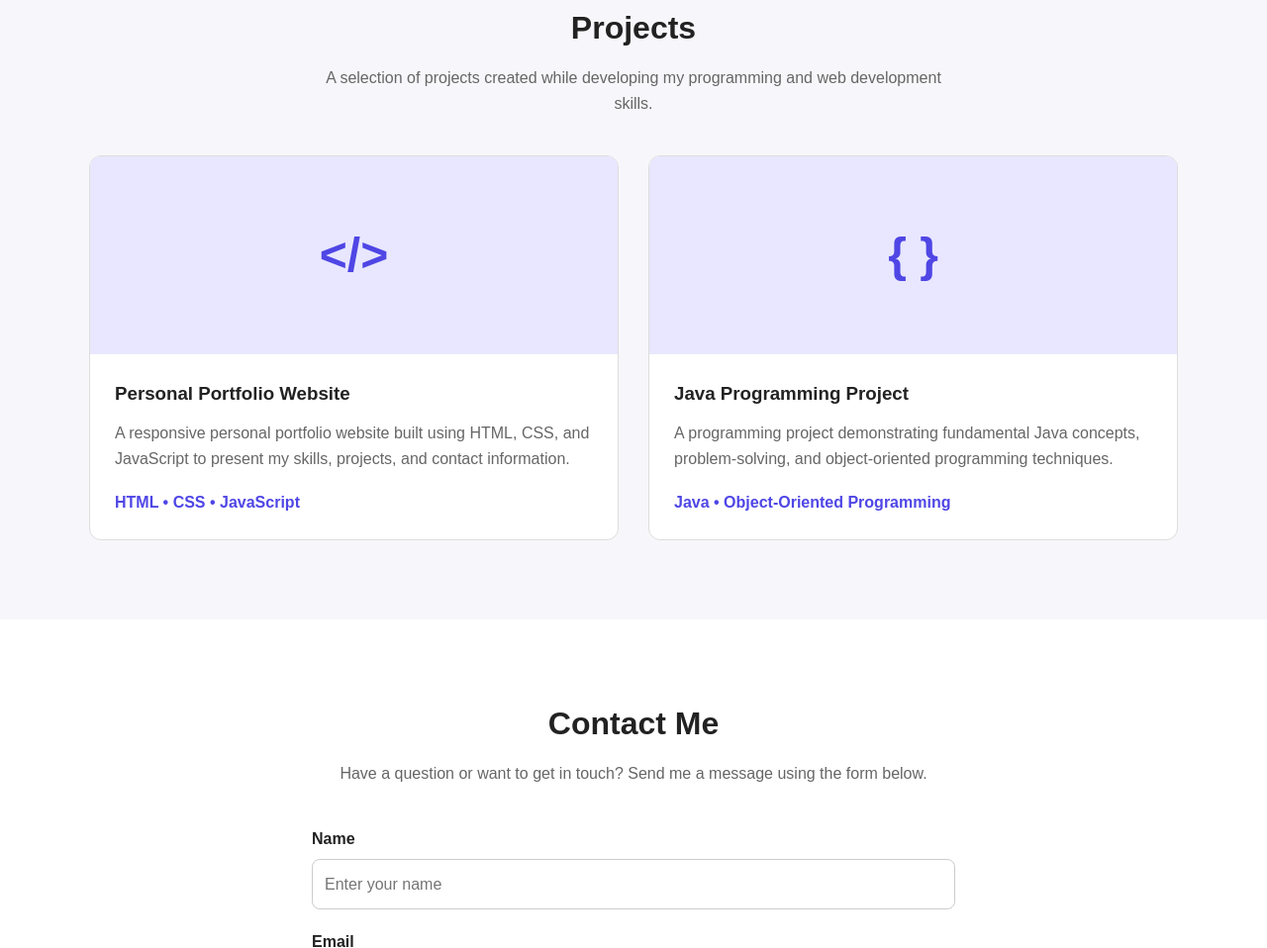
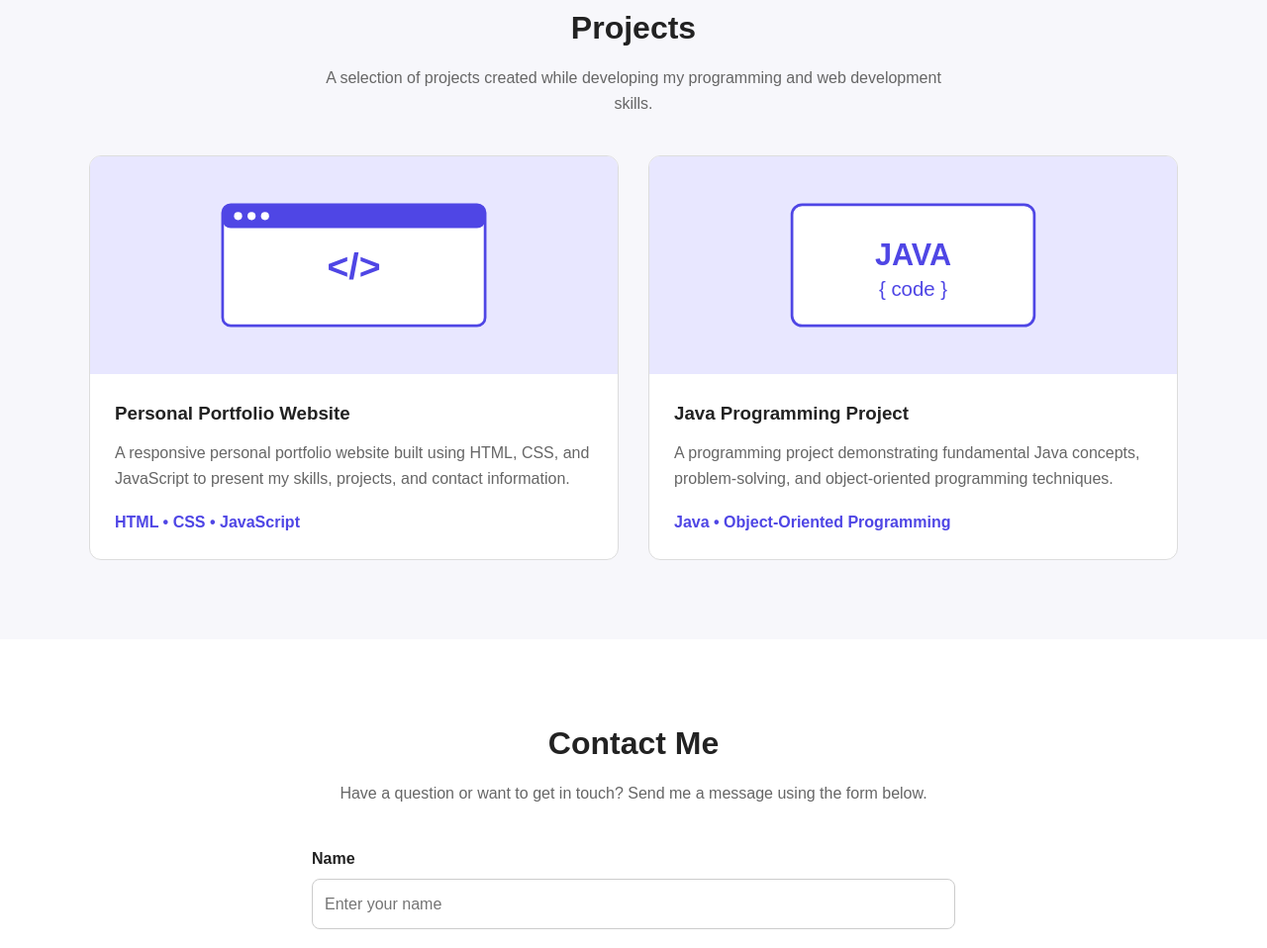
Before and after one commit to Lames28-prog/202333490-lamisalhababi-assignment1, a plain HTML site: page index.html in a window 1280 px wide. Shown: the part 1361-2319 px from the top of the page at 99% size. Drawn offline with Linux system fonts and the light colour scheme.

Commit message:
Update project illustrations and documentation

```diff
--- a/css/styles.css
+++ b/css/styles.css
@@ -228,8 +228,9 @@ section h2 {
     box-shadow: 0 8px 20px rgba(0, 0, 0, 0.08);
 }
 
-.project-placeholder {
-    height: 200px;
+.project-image {
+    height: 220px;
+    padding: 25px;
 
     display: flex;
     justify-content: center;
@@ -237,9 +238,12 @@ section h2 {
 
     background-color: #e8e7ff;
     color: #4f46e5;
+}
 
-    font-size: 3rem;
-    font-weight: bold;
+.project-image svg {
+    width: 100%;
+    height: 100%;
+    max-width: 500px;
 }
 
 .project-content {
@@ -347,7 +351,7 @@ body.dark-mode .project-card {
     border-color: #3a3a3a;
 }
 
-body.dark-mode .project-placeholder {
+body.dark-mode .project-image {
     background-color: #29274a;
 }
 
@@ -430,9 +434,10 @@ body.dark-mode footer {
         grid-template-columns: 1fr;
     }
 
-    .project-placeholder {
-        height: 170px;
-    }
+    .project-image {
+    height: 180px;
+    padding: 20px;
+}
 
     .project-content {
         padding: 20px;
--- a/index.html
+++ b/index.html
@@ -139,8 +139,27 @@
             <!-- Project 1 -->
             <article class="project-card">
 
-                <div class="project-placeholder" aria-label="Portfolio project placeholder">
-    &lt;/&gt;
+                <div class="project-image" role="img" aria-label="Portfolio website project illustration">
+    <svg viewBox="0 0 500 250" xmlns="http://www.w3.org/2000/svg">
+        <rect x="55" y="35" width="390" height="180" rx="12"
+              fill="white" stroke="currentColor" stroke-width="4"/>
+
+        <rect x="55" y="35" width="390" height="35" rx="12"
+              fill="currentColor"/>
+
+        <circle cx="78" cy="52" r="6" fill="white"/>
+        <circle cx="98" cy="52" r="6" fill="white"/>
+        <circle cx="118" cy="52" r="6" fill="white"/>
+
+        <text x="250" y="145"
+              text-anchor="middle"
+              font-size="55"
+              font-family="Arial"
+              font-weight="bold"
+              fill="currentColor">
+            &lt;/&gt;
+        </text>
+    </svg>
 </div>
 
                 <div class="project-content">
@@ -165,8 +184,30 @@
             <!-- Project 2 -->
             <article class="project-card">
 
-                <div class="project-placeholder" aria-label="Java project placeholder">
-    { }
+                <div class="project-image" role="img" aria-label="Java programming project illustration">
+    <svg viewBox="0 0 500 250" xmlns="http://www.w3.org/2000/svg">
+
+        <rect x="70" y="35" width="360" height="180" rx="15"
+              fill="white" stroke="currentColor" stroke-width="4"/>
+
+        <text x="250" y="125"
+              text-anchor="middle"
+              font-size="45"
+              font-family="Arial"
+              font-weight="bold"
+              fill="currentColor">
+            JAVA
+        </text>
+
+        <text x="250" y="170"
+              text-anchor="middle"
+              font-size="30"
+              font-family="Arial"
+              fill="currentColor">
+            { code }
+        </text>
+
+    </svg>
 </div>
 
                 <div class="project-content">
```
Also changed, not shown: 3 other files.
